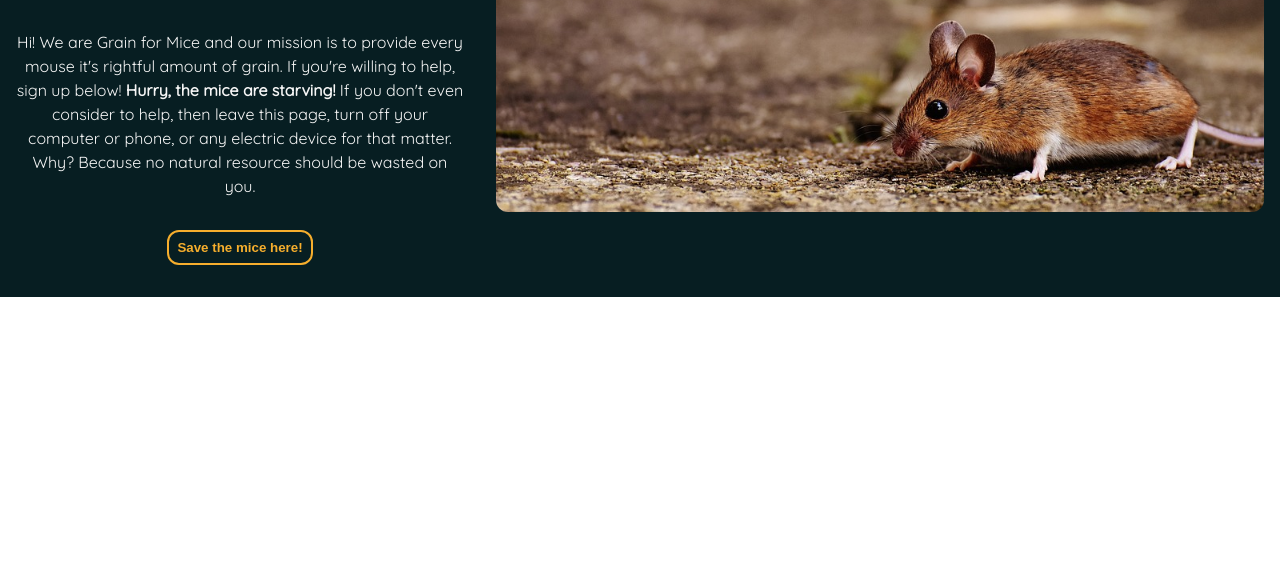
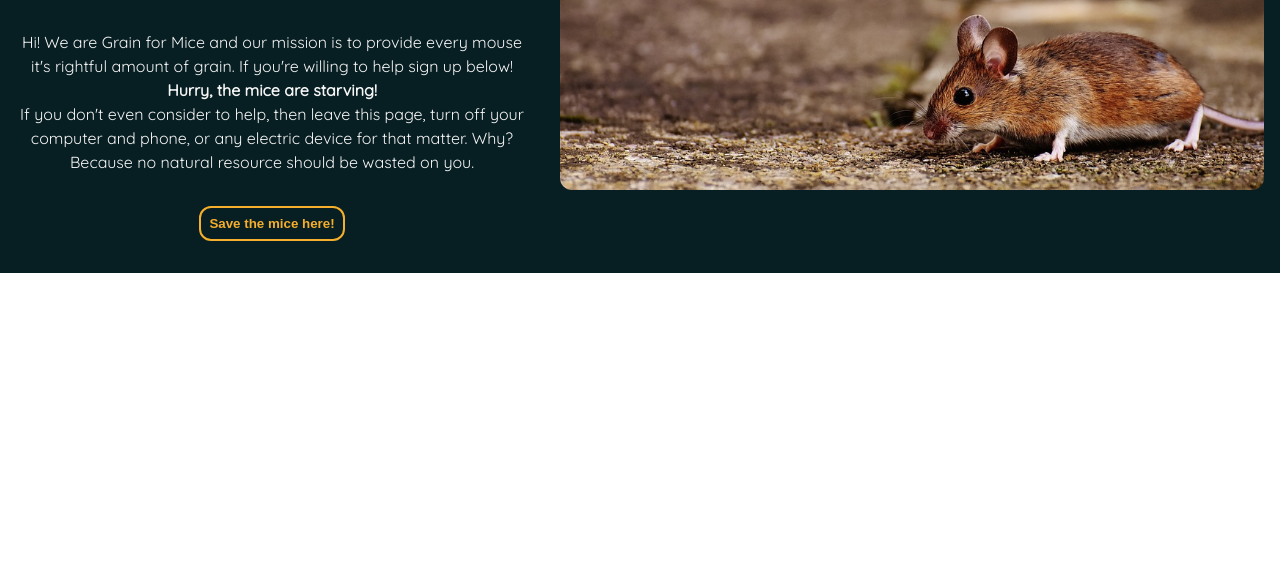
Before and after one commit to DreiMuskeltier/grain_for_mice, a plain HTML site: page index.html in a window 1280 px wide. Shown: the part 226-800 px from the top of the page. Drawn offline with Linux system fonts and the light colour scheme.

Commit message:
Modified banner flexing.

```diff
--- a/index.html
+++ b/index.html
@@ -22,7 +22,7 @@
       <div class="title">
         <div class="title-text">
           <h1>Grain for Mice!</h1>
-          <p class="intro">Hi! We are Grain for Mice and our mission is to provide every mouse it's rightful amount of grain. If you're willing to help, sign up below! <strong>Hurry, the mice are starving!</strong> If you don't even consider to help, then leave this page, turn off your computer or phone, or any electric device for that matter. Why? Because no natural resource should be wasted on you.</p>
+          <p class="intro">Hi! We are Grain for Mice and our mission is to provide every mouse it's rightful amount of grain. If you're willing to help sign up below! <strong>Hurry, the mice are starving!</strong><br />If you don't even consider to help, then leave this page, turn off your computer and phone, or any electric device for that matter. Why? Because no natural resource should be wasted on you.</p>
           <a href="https://www.youtube.com/watch?v=bHet9usk7pI" target="_blank"><button>Save the mice here!</button></a>
         </div>
         <img class="banner" src="./img/mouse_01.jpg" alt="a mouse searching for food" />
--- a/styles/styles.css
+++ b/styles/styles.css
@@ -68,6 +68,7 @@ h1 {
   padding: 1rem;
   text-align: center;
   margin-bottom: 1rem;
+  flex-shrink: 0.5;
 }
 
 button {
@@ -75,11 +76,11 @@ button {
 }
 
 .banner {
-  flex-shrink: 0;
-  width: 60%;
-  height: 100%;
+  max-width: 55%;
+  height: auto;
   margin: 1rem;
   border-radius: 12px;
+  flex-shrink: 3;
 }
 
 a,
```
